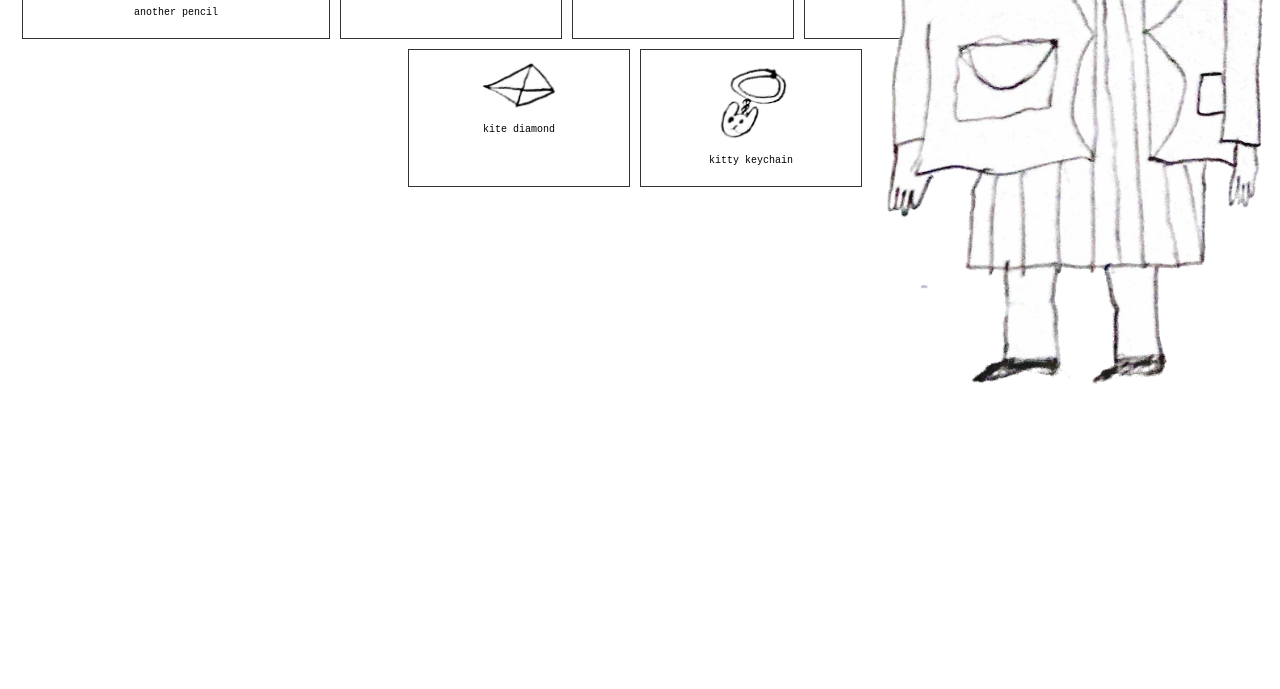
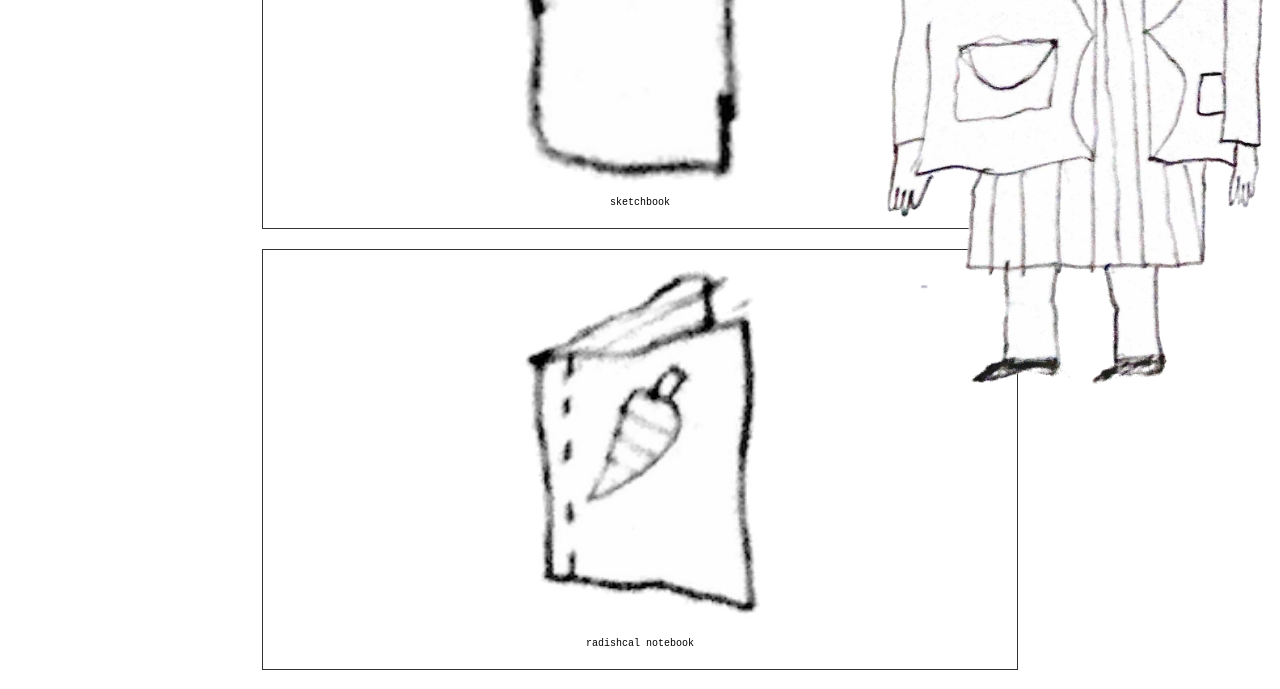
Before and after one commit to kaeshay/shopStore, a plain HTML site: page index.html in a window 1280 px wide. Shown: the part 414-1103 px from the top of the page. Before the commit the page ends 800 px from the top, so only its background shows below. Drawn offline with nearby package versions, Linux system fonts and the light colour scheme; a web font is replaced by a local one.

Commit message:
responsive design

```diff
--- a/styles/styles.css
+++ b/styles/styles.css
@@ -17,7 +17,16 @@ body{
 	border: 1px solid rgba(0, 0, 0, 0.8);
 	padding: 10px;
 	text-align:center;
-	min-width: 200px;
+}
+
+@media screen and (min-width: 900px) {
+  .grid-container{
+	grid-gap: 20px;
+	padding: 20px;
+  }
+  .grid-item{
+  	min-width:60%;
+  }
 }
 
 .shop-item{
```
